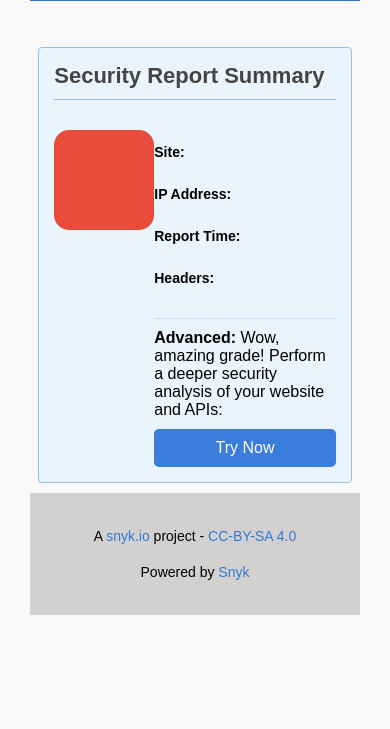
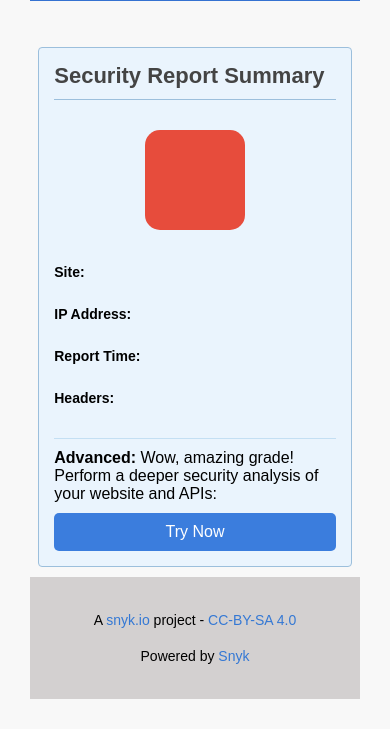
Before and after one commit to asbdu160cb22s607184/tech_repo, a Django app: template myproject/scanner/templates/scanner/grade.html in a window 390 px wide. Shown: the part 404-1133 px from the top of the page. Before the commit the page ends 1019 px from the top, so only its background shows below. Run offline with Django 5.2, Linux system fonts and the light colour scheme; the template is opened without the code that fills it, so the values that code supplies are empty; parts of the project's set-up code (start-up, migrations or seed data) failed here and were passed over.

Commit message:
rewritten summary

```diff
--- a/myproject/scanner/templates/scanner/grade.html
+++ b/myproject/scanner/templates/scanner/grade.html
@@ -259,6 +259,12 @@
     margin: 10px auto;
     box-sizing: border-box;
   }
+  .summary-header {
+    display: flex;
+    flex-direction: column;
+    align-items: center;
+  }
+
   .grade {
     margin-right:30px;
   width: 100px;
@@ -351,6 +357,7 @@
     <div class="report-box">
     <h3>Security Report Summary</h3>
 
+    <div class="summary-header">
     {% comment %} <div class="grade">{{grade}}</div> {% endcomment %}
     <div class="grade
       {% if grade in 'A+A' %}grade-green
@@ -397,7 +404,7 @@
         <button>Try Now</button>
       </div>
     </div>
-
+  </div>
   </div>
   <footer>
     <div class="footer">
```
